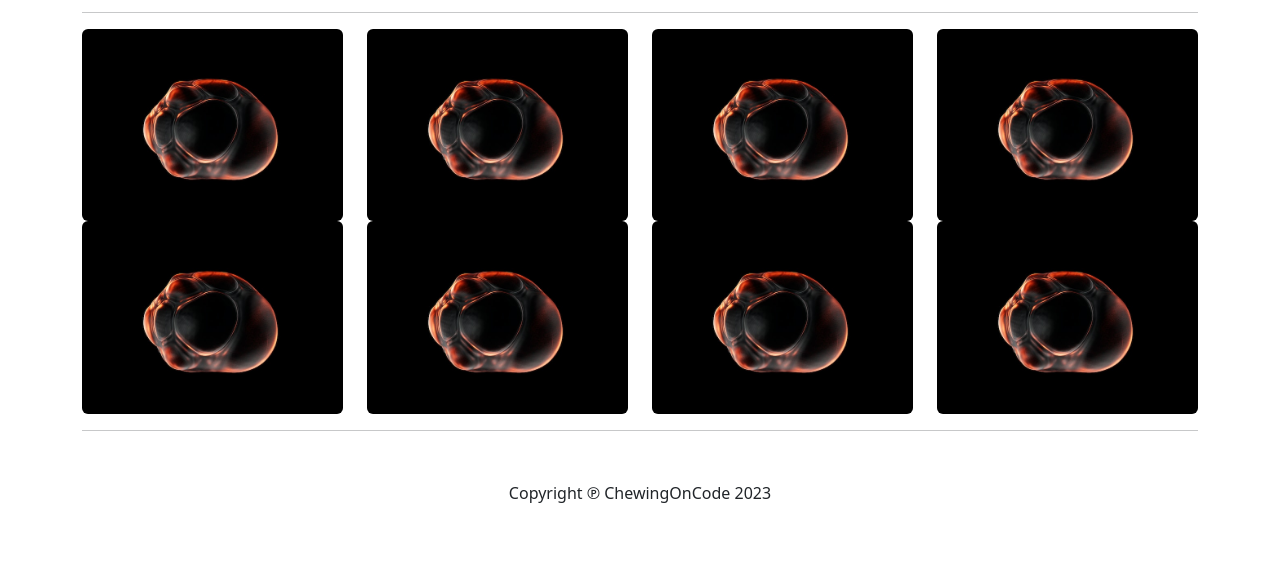
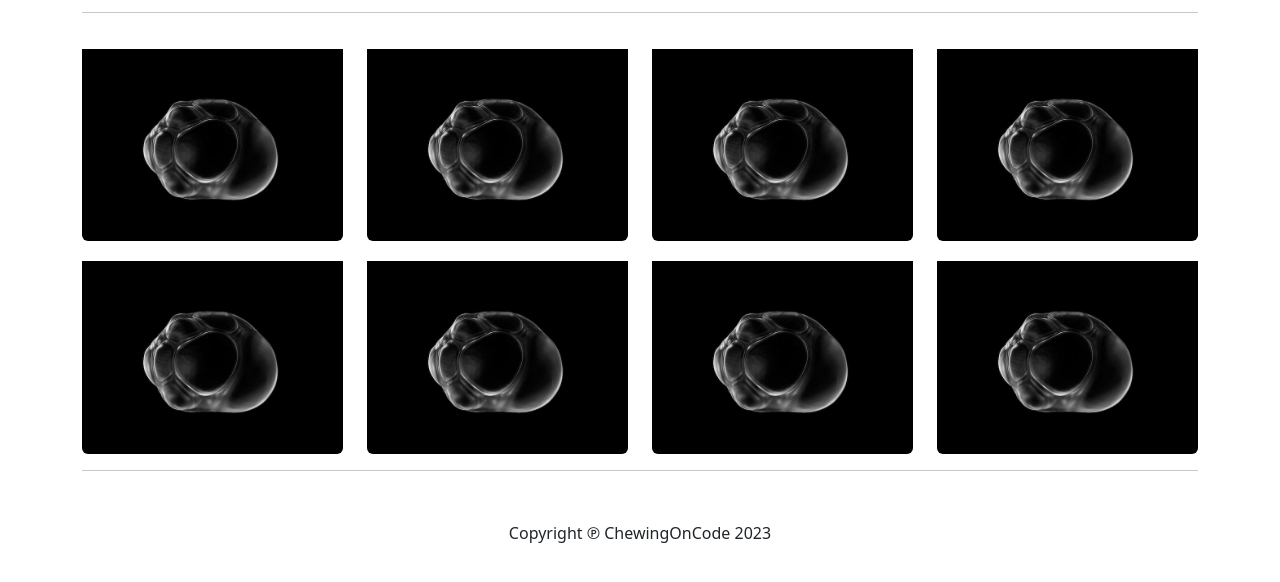
Before and after one commit to ChewingOnCode/CSSFilters, a plain HTML site: page Filters/Grayscale.html in a window 1280 px wide. Shown: the part 112-694 px from the top of the page. Drawn offline with Linux system fonts and the light colour scheme.

Commit message:
Added SCSS

```diff
--- a/Filters/Grayscale.html
+++ b/Filters/Grayscale.html
@@ -10,7 +10,7 @@
     <!-- Boostrap CSS -->
     <link rel="stylesheet" href="/bootstrap.min.css" />
   </head>
-  <body class="container">
+  <body class="container grayscale">
     <nav
       class="navbar navbar-expand-lg bg-body-tertiary fixed-top"
       data-bs-theme="dark"
--- /dev/null
+++ b/styles.scss
@@ -0,0 +1,27 @@
+/** @format */
+
+body {
+  padding-top: 70px;
+}
+
+footer {
+  margin: 50px auto;
+}
+
+/* Filters */
+
+.grayscale {
+  img {
+    -webkit-filter: grayscale(1);
+    -moz-filter: grayscale(1);
+    -o-filter: grayscale(1);
+    filter: grayscale(1);
+    padding-top: 20px;
+  }
+  :hover {
+    -webkit-filter: grayscale(0);
+    -moz-filter: grayscale(0);
+    -o-filter: grayscale(0);
+    filter: grayscale(0);
+  }
+}
```
Also changed, not shown: styles.css, 1 other file.
